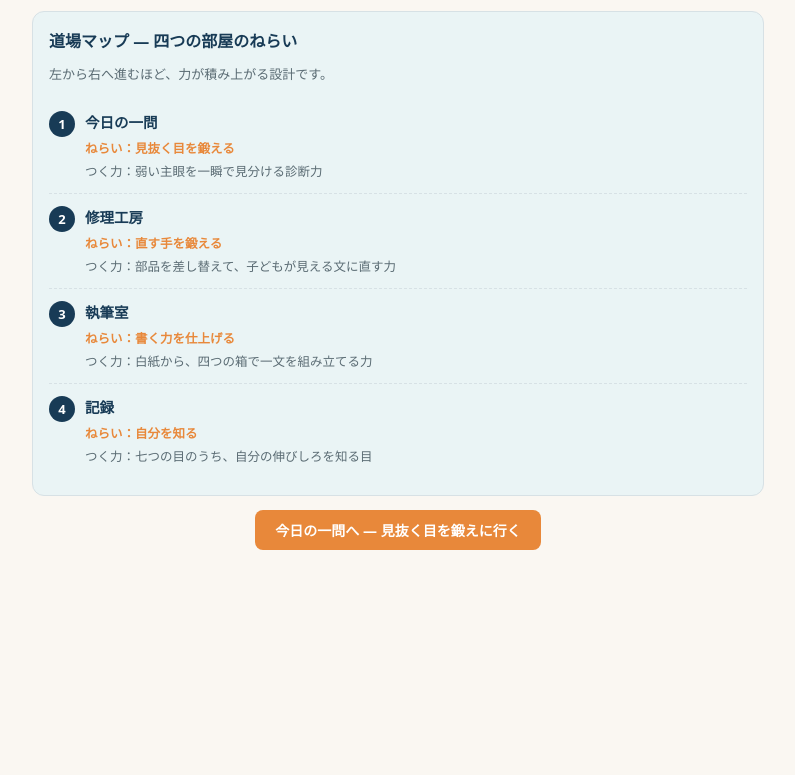
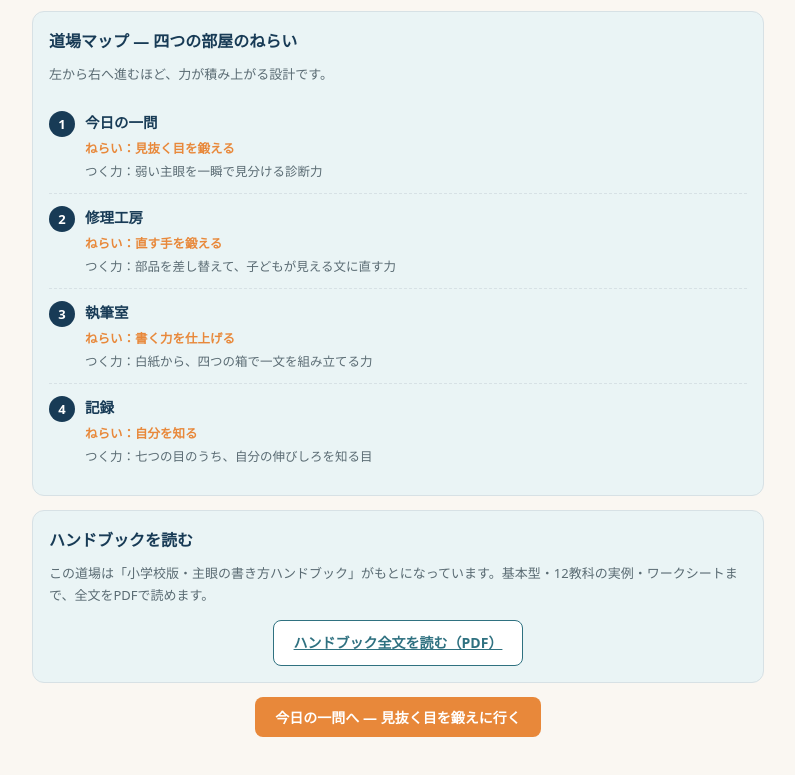
Before and after one commit to kumaken-1/shugan-dojo, a plain HTML site: page index.html in a window 1280 px wide. Shown: the part 1131-1906 px from the top of the page, without its empty margins (242-1037 px from the left). Before the commit the page ends 1781 px from the top, so only its background shows below. Drawn offline with Linux system fonts and the light colour scheme.

Commit message:
feat: ハンドブック全文PDFを追加し、アプリの入門タブから閲覧できるようにする
小学校版・主眼の書き方ハンドブック（監修版docxをPDF化）をリポジトリに追加。
アプリの入門ガイドに「ハンドブック全文を読む」リンクを設置し、
アプリとハンドブックを同じ場所から閲覧できるようにした。

Co-Authored-By: Claude Fable 5 <noreply@anthropic.com>

```diff
--- a/index.html
+++ b/index.html
@@ -278,6 +278,14 @@
             <div class="mapget">つく力：七つの目のうち、自分の伸びしろを知る目</div>
           </div>
         </div>
+      </div>
+    </div>
+
+    <div class="card soft">
+      <h2>ハンドブックを読む</h2>
+      <p class="lead">この道場は「小学校版・主眼の書き方ハンドブック」がもとになっています。基本型・12教科の実例・ワークシートまで、全文をPDFで読めます。</p>
+      <div style="text-align:center;">
+        <a class="btn ghost" href="handbook.pdf" target="_blank" rel="noopener">ハンドブック全文を読む（PDF）</a>
       </div>
     </div>
 
```
Also changed, not shown: 2 other files.
